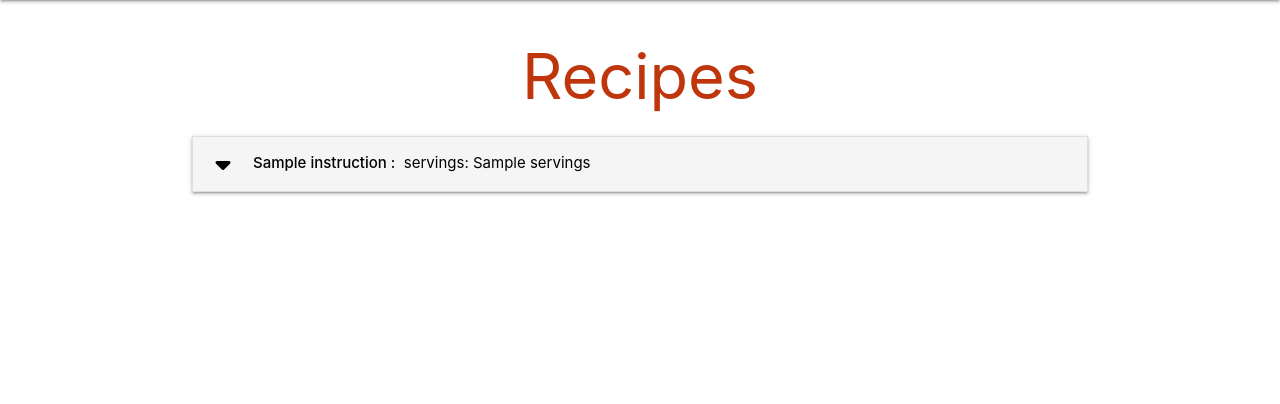
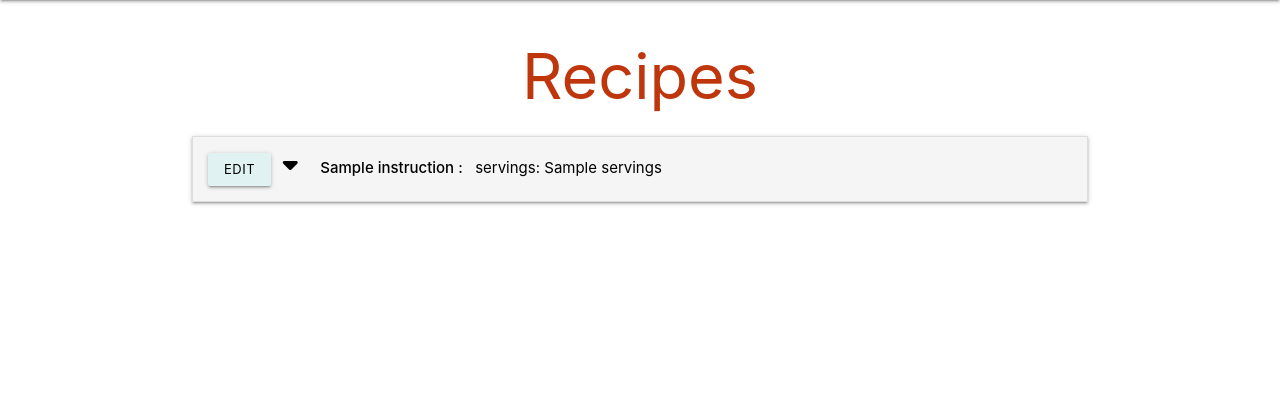
Before and after one commit to BogdanCatalin-Iacob/Food-Fiesta, a Flask app: page /get_recipes in a window 1280 px wide. Shown: the part 64-468 px from the top of the page. Run offline with Flask 2, Linux system fonts and the light colour scheme; tables that the repository leaves empty hold one stand-in row (values such as "Sample post"); a database or web service that is not in the repository returns one stand-in record (values such as "Sample title"); some libraries are stand-ins or nearby versions.

Commit message:
Add Edit recipe button

```diff
--- a/food_fiesta/templates/recipes.html
+++ b/food_fiesta/templates/recipes.html
@@ -7,9 +7,12 @@
 <ul class="collapsible">
     {% for recipe in recipes %}
     <li>
-            <div class="collapsible-header black-text grey lighten-4 text-shadow"><i
-                    class="fas fa-caret-down"></i><strong>{{ recipe.recipe_name }} : </strong><span>&nbsp; servings:
+        <div class="collapsible-header black-text grey lighten-4 text-shadow">
+            <div class="col s3">
+                <a href="" class="teal lighten-5 black-text waves-effect waves-light btn-small">Edit</a>
+                <i class="fas fa-caret-down"></i><strong>{{ recipe.recipe_name }} : </strong><span>&nbsp; servings:
                     {{ recipe.servings }}</span>
+            </div>
         </div>
         <div class="collapsible-body">
             <div class="row">
```
Lines whose indentation alone changed are shown as unchanged.
